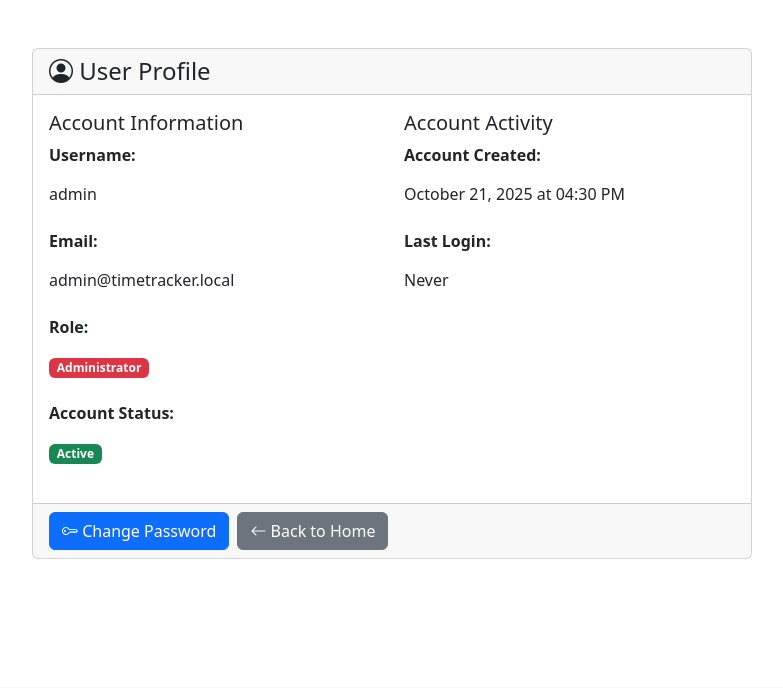
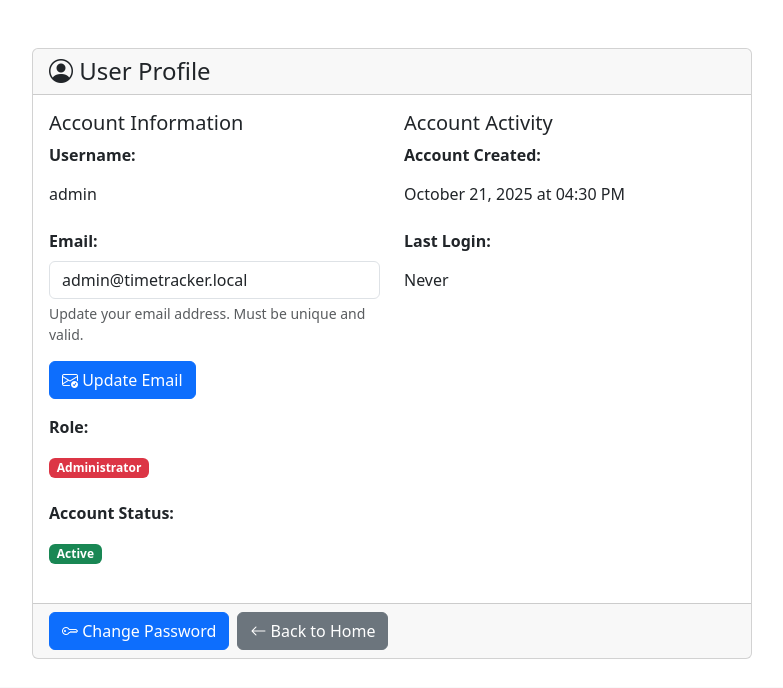
Before and after one commit to cantis/TimeTracker, a Flask app: page /auth/profile in a window 1280 px wide. Shown: the part 56-744 px from the top of the page, without its empty margins (248-1031 px from the left). Run offline with Flask 3, Linux system fonts and the light colour scheme; a user stored in the database is signed in; parts of the project's set-up code (start-up, migrations or seed data) failed here and were passed over.

Commit message:
feat: Refactor user model and service to use 'user_active' instead of 'is_active'; enhance profile update functionality with email validation

```diff
--- a/app/models.py
+++ b/app/models.py
@@ -29,14 +29,14 @@ class User(UserMixin, db.Model):
         email: str,
         password: str,
         is_admin: bool = False,
-        is_active: bool = True,
+        user_active: bool = True,
     ):
         """Initialize User with proper type hints and password hashing."""
         self.username = username
         self.email = email
         self.set_password(password)
         self.is_admin = is_admin
-        self.user_active = is_active
+        self.user_active = user_active
 
     def set_password(self, password: str) -> None:
         """Hash and set the user's password."""
--- a/app/routes/auth.py
+++ b/app/routes/auth.py
@@ -1,4 +1,4 @@
-"""Authentication routes for login and logout."""
+"""Authentication routes for login, logout, and profile management."""
 
 import datetime
 
@@ -6,7 +6,7 @@ from flask import Blueprint, flash, redirect, render_template, request, url_for
 from flask_login import current_user, login_required, login_user, logout_user
 
 from app.models import db
-from app.service.user_service import authenticate_user
+from app.service.user_service import UpdateUserError, authenticate_user, update_user
 
 auth_bp = Blueprint('auth', __name__, url_prefix='/auth')
 
@@ -57,10 +57,32 @@ def logout():
     return redirect(url_for('auth.login'))
 
 
-@auth_bp.route('/profile')
+@auth_bp.route('/profile', methods=['GET', 'POST'])
 @login_required
 def profile():
-    """Display user profile."""
+    """Display and update user profile.
+
+    Allows the authenticated user to update their email address.
+    """
+    if request.method == 'POST':
+        new_email = request.form.get('email', '').strip()
+
+        # Basic validation
+        if not new_email:
+            flash('Email is required.', 'error')
+            return render_template('auth/profile.html', user=current_user)
+
+        if '@' not in new_email or len(new_email) > 120:
+            flash('Please enter a valid email address.', 'error')
+            return render_template('auth/profile.html', user=current_user)
+
+        try:
+            update_user(user_id=int(current_user.id), email=new_email)
+            flash('Email updated successfully.', 'success')
+            return redirect(url_for('auth.profile'))
+        except UpdateUserError as e:
+            flash(f'Error updating email: {e.message}', 'error')
+
     return render_template('auth/profile.html', user=current_user)
 
 
--- a/app/templates/auth/profile.html
+++ b/app/templates/auth/profile.html
@@ -16,14 +16,20 @@
                     <div class="row">
                         <div class="col-md-6">
                             <h5>Account Information</h5>
+                            <form method="POST" class="mb-3">
                             <div class="mb-3">
                                 <label class="form-label"><strong>Username:</strong></label>
                                 <p class="form-control-plaintext">{{ user.username }}</p>
                             </div>
                             <div class="mb-3">
-                                <label class="form-label"><strong>Email:</strong></label>
-                                <p class="form-control-plaintext">{{ user.email }}</p>
+                                <label for="email" class="form-label"><strong>Email:</strong></label>
+                                <input type="email" id="email" name="email" class="form-control" maxlength="120" value="{{ user.email }}" required>
+                                <div class="form-text">Update your email address. Must be unique and valid.</div>
                             </div>
+                            <button type="submit" class="btn btn-primary">
+                                <i class="bi bi-envelope-check"></i> Update Email
+                            </button>
+                            </form>
                             <div class="mb-3">
                                 <label class="form-label"><strong>Role:</strong></label>
                                 <p class="form-control-plaintext">
--- a/scripts/create_db.py
+++ b/scripts/create_db.py
@@ -10,6 +10,8 @@
 
 """Script to create the PostgreSQL database and user for TimeTracker."""
 # Evan Young October 2025
+# This is a stand-alone script that can be run with `uv run scripts/create_db.py` and
+# does not require the full application context. (.venv)
 
 from getpass import getpass
 
```
Also changed, not shown: app/service/user_service.py (+7 -7 lines), tests/test_auth.py (+66 -0 lines), tests/test_user_service.py (+25 -25 lines), 1 other file.
